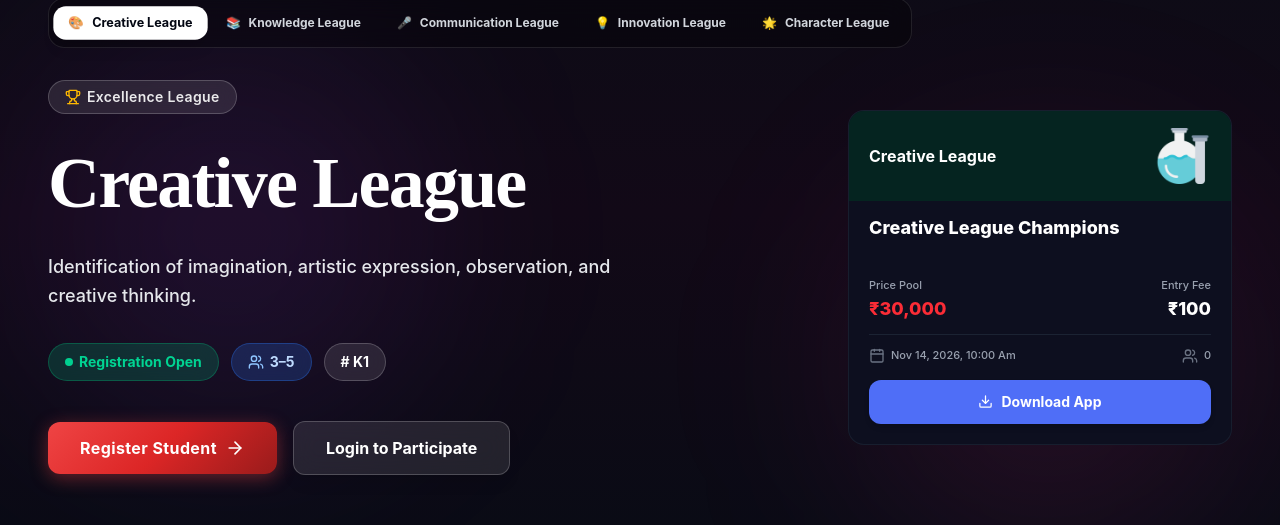
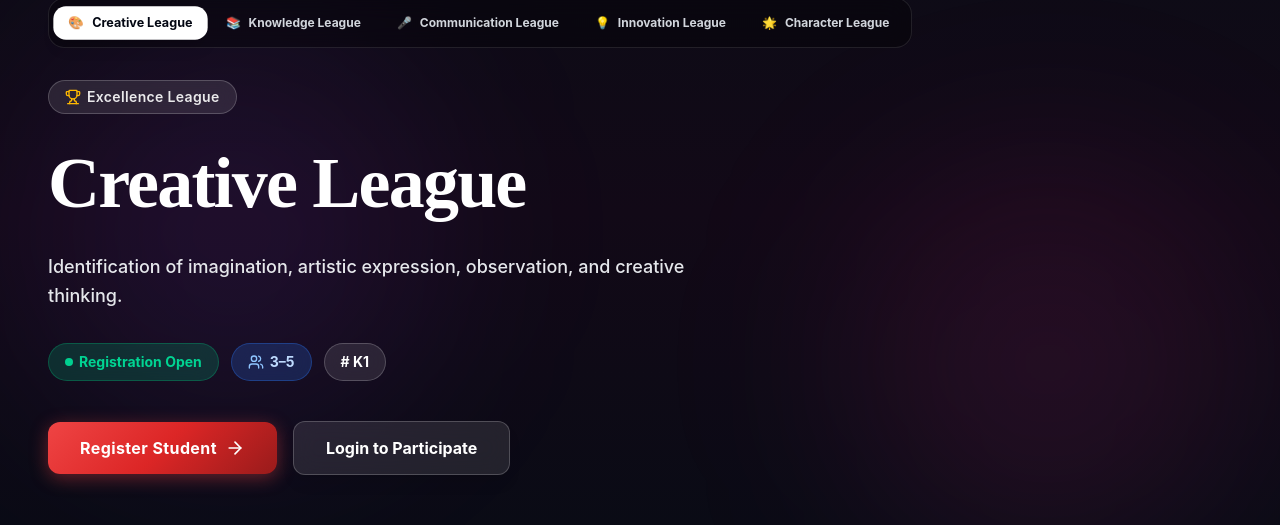
Before and after one commit to Fulchand89/champ, a React (Vite) app in the folder admin/: page /excellence-league in a window 1280 px wide. Shown: the part 130-655 px from the top of the page. Built offline with nearby package versions, Linux system fonts and the light colour scheme; no server answers.

Commit message:
excellence league changes

```diff
--- a/admin/src/pages/know-champ/ExcellenceLeague.jsx
+++ b/admin/src/pages/know-champ/ExcellenceLeague.jsx
@@ -357,10 +357,7 @@ const ExcellenceLeague = () => {
             })}
           </div>
 
-          <div className="grid grid-cols-1 lg:grid-cols-12 gap-10 items-center">
-
-            {/* Left Content Area Header */}
-            <div className="lg:col-span-7 space-y-6 text-center lg:text-left">
+          <div className="max-w-4xl space-y-6 text-center lg:text-left">
             {/* Badge */}
             <div className="inline-flex items-center gap-1.5 px-4 py-1.5 rounded-full bg-white/10 border border-white/20 text-white/90 text-xs sm:text-sm font-semibold tracking-wide backdrop-blur-sm">
               <Trophy className="w-4 h-4 text-amber-400" />
@@ -373,7 +370,7 @@ const ExcellenceLeague = () => {
             </h1>
 
             {/* Subtitle Tagline */}
-              <p className="text-gray-200 text-sm sm:text-base lg:text-lg max-w-xl mx-auto lg:mx-0 leading-relaxed font-medium">
+            <p className="text-gray-200 text-sm sm:text-base lg:text-lg max-w-2xl mx-auto lg:mx-0 leading-relaxed font-medium">
               {activeCategory.description}
             </p>
 
@@ -416,43 +413,6 @@ const ExcellenceLeague = () => {
                 Login to Participate
               </Link>
             </div>
-            </div>
-
-            {/* Right Side Contest Card (Same card component used on /contests) */}
-            <div className="lg:col-span-5 flex justify-center lg:justify-end">
-              <div className="w-full max-w-sm">
-                {(() => {
-                  const contest = matchedContestObj;
-                  const categoryName = contest.category?.name || contest.category || activeCategory.name;
-                  const catTheme = getCategoryTheme(categoryName, contest.category);
-                  const prize = contest.prizePool !== undefined ? parseFloat(contest.prizePool) : (contest.prize || 0);
-                  const entry = contest.entryFee !== undefined ? parseFloat(contest.entryFee) : (contest.entry || 0);
-                  const joined = contest.joined !== undefined ? contest.joined : 0;
-                  const image = getImageUrl(contest.image) || catTheme.image || catTheme.icon;
-                  const date = contest?.startTime
-                    ? new Date(contest.startTime).toLocaleDateString('en-US', { day: 'numeric', month: 'short', year: 'numeric' }) + ', 10:00 Am'
-                    : (contest?.date || 'Aug 22, 2026, 10:00 Am');
-
-                  return (
-                    <ContestCard
-                      id={contest.id}
-                      category={categoryName}
-                      title={contest.title}
-                      prize={prize}
-                      entry={entry}
-                      joined={joined}
-                      maxPlayers={contest.maxParticipants || contest.maxPlayers}
-                      icon={catTheme.icon}
-                      colorClass={catTheme.colorClass}
-                      image={image}
-                      date={date}
-                      contest={contest}
-                    />
-                  );
-                })()}
-              </div>
-            </div>
-
           </div>
         </div>
 
```
Lines whose indentation alone changed are shown as unchanged.
